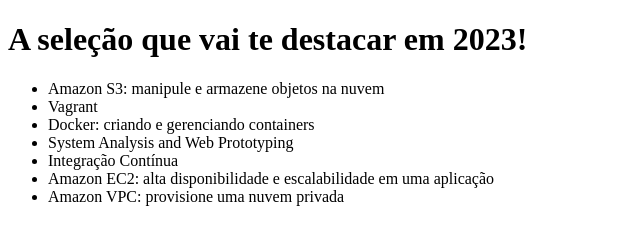
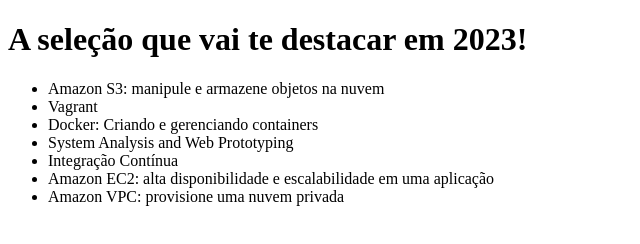
Before and after one commit to douglas-nog/CursoAlura, a plain HTML site: page index.html in a window 1280 px wide. Shown: the full height of the page, 0-640 px from the left. Drawn offline with Linux system fonts and the light colour scheme.

Commit message:
Alteração no curso de docker

```diff
--- a/index.html
+++ b/index.html
@@ -9,7 +9,7 @@
     <ul>
         <li>Amazon S3: manipule e armazene objetos na nuvem</li>
         <li>Vagrant</li>
-        <li>Docker: criando e gerenciando containers</li>
+        <li>Docker: Criando e gerenciando containers</li>
         <li>System Analysis and Web Prototyping</li>
         <li>Integração Contínua</li>
         <li>Amazon EC2: alta disponibilidade e escalabilidade em uma aplicação</li>
```
